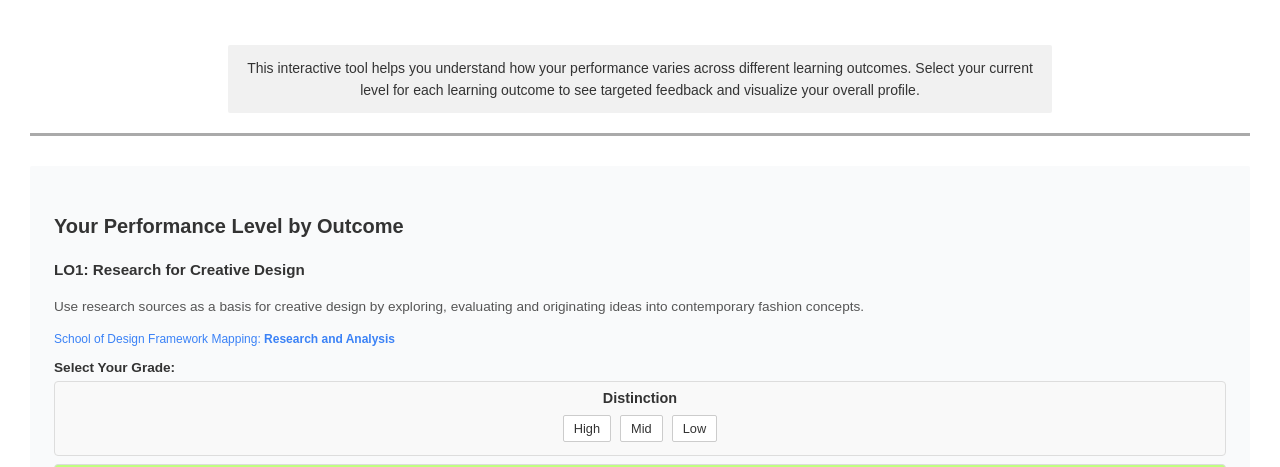
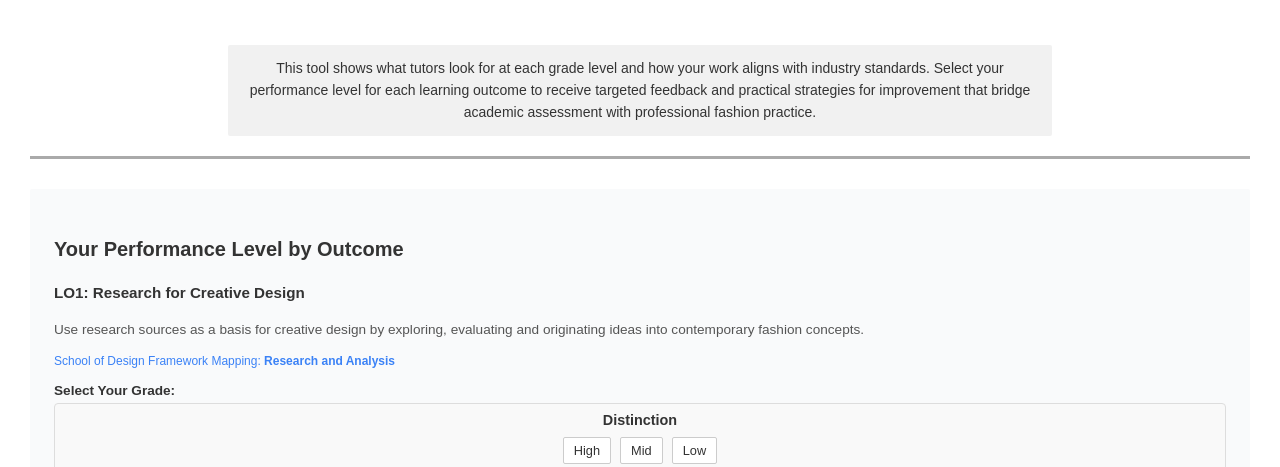
Before and after one commit to MounseyWood/KSA_Talk_Performance_Mapping_FN4004_v2, a plain HTML site: page index.html in a window 1280 px wide. Shown: the part 333-800 px from the top of the page. Drawn offline with Linux system fonts and the light colour scheme.

Commit message:
Update index.html

```diff
--- a/index.html
+++ b/index.html
@@ -439,8 +439,7 @@
             <div class="header">
                 <img src="Talk_Performance_Mapping_FN4004.png" alt="FN4004 Performance Mapping Tool" class="logo">
                 <p style="font-size: 14px; margin: 25px auto 0; background-color: #f1f1f1; padding: 12px; border-radius: 2px; max-width: 800px;">
-                    This interactive tool helps you understand how your performance varies across different learning outcomes.
-                    Select your current level for each learning outcome to see targeted feedback and visualize your overall profile.
+                    This tool shows what tutors look for at each grade level and how your work aligns with industry standards. Select your performance level for each learning outcome to receive targeted feedback and practical strategies for improvement that bridge academic assessment with professional fashion practice.
                 </p>
             </div>
 
```
